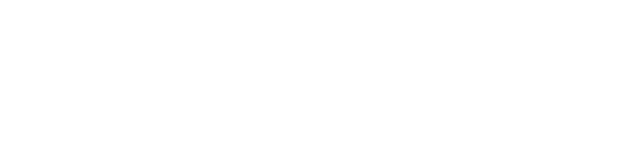
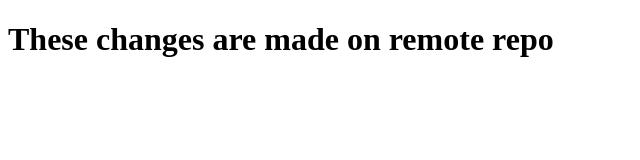
Before and after one commit to techupright/basic_repo, a plain HTML site: page index.html in a window 1280 px wide. Shown: the whole page, without its empty margins (0-640 px from the left). Drawn offline with Linux system fonts and the light colour scheme.

Commit message:
Update index.html

```diff
--- a/index.html
+++ b/index.html
@@ -1,5 +1,6 @@
 <!doctype html>
 <html class="no-js" lang="">
     <head>
-
+        <h1>These changes are made on remote repo</h1>
+    </head>
 </html>
```
